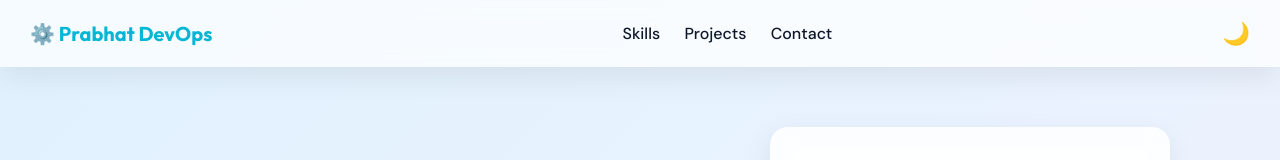
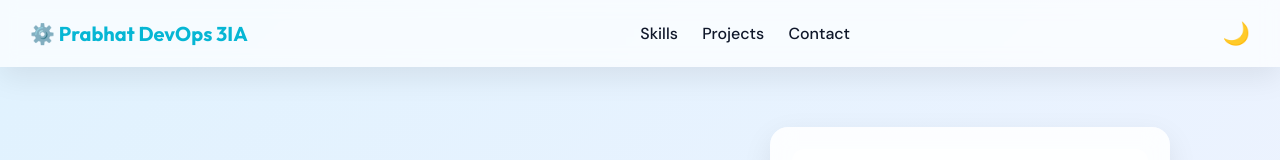
Before and after one commit to Prabhu4205/Devops, a plain HTML site: page index.html in a window 1280 px wide. Shown: the top 160 px of the page. Drawn offline with Linux system fonts and the light colour scheme.

Commit message:
First Commit

```diff
--- a/index.html
+++ b/index.html
@@ -248,7 +248,7 @@
 
 <body>
   <nav>
-    <div class="logo">⚙️ Prabhat DevOps</div>
+    <div class="logo">⚙️ Prabhat DevOps 3IA</div>
     <div class="nav-links">
       <a href="#features">Skills</a>
       <a href="#gallery">Projects</a>
```
